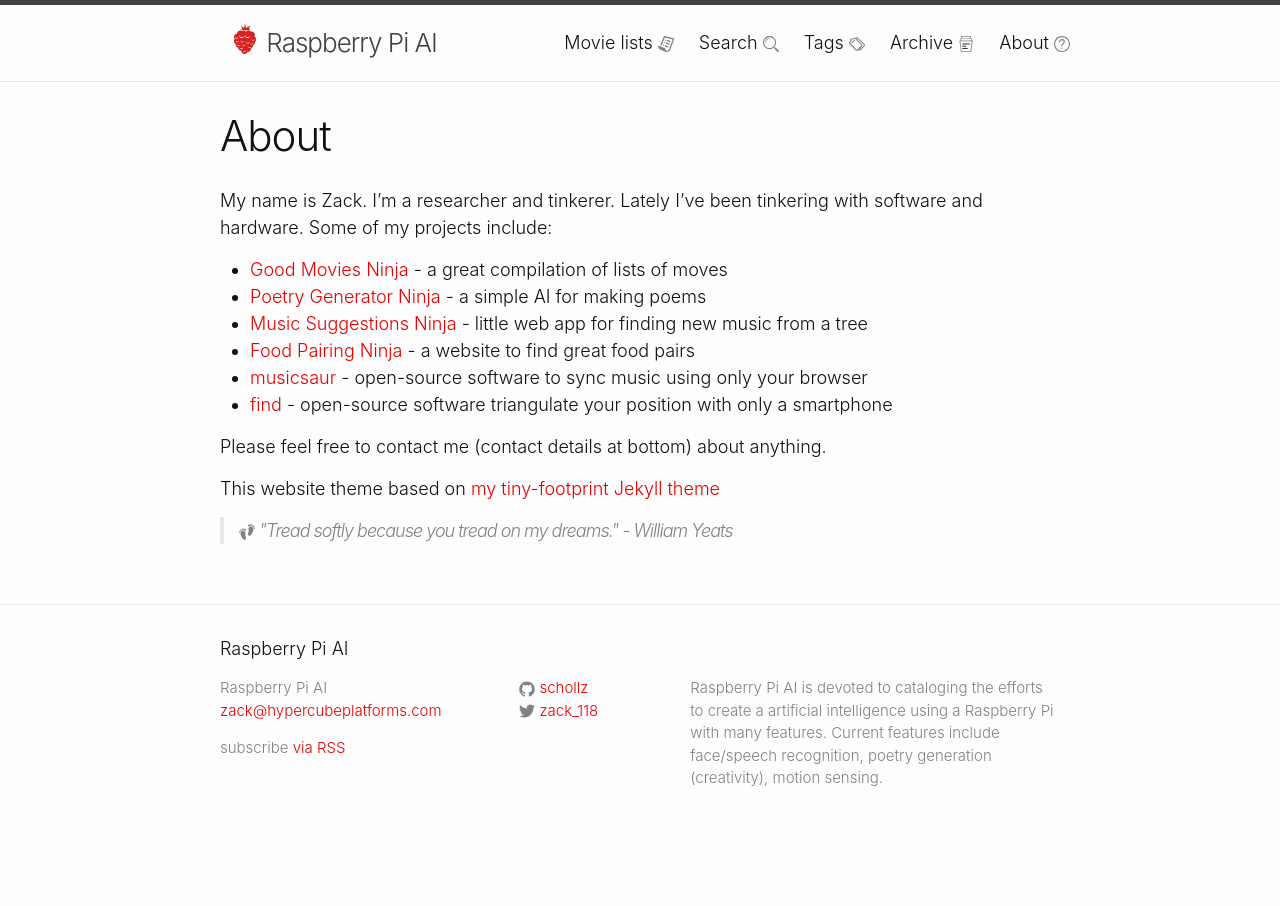
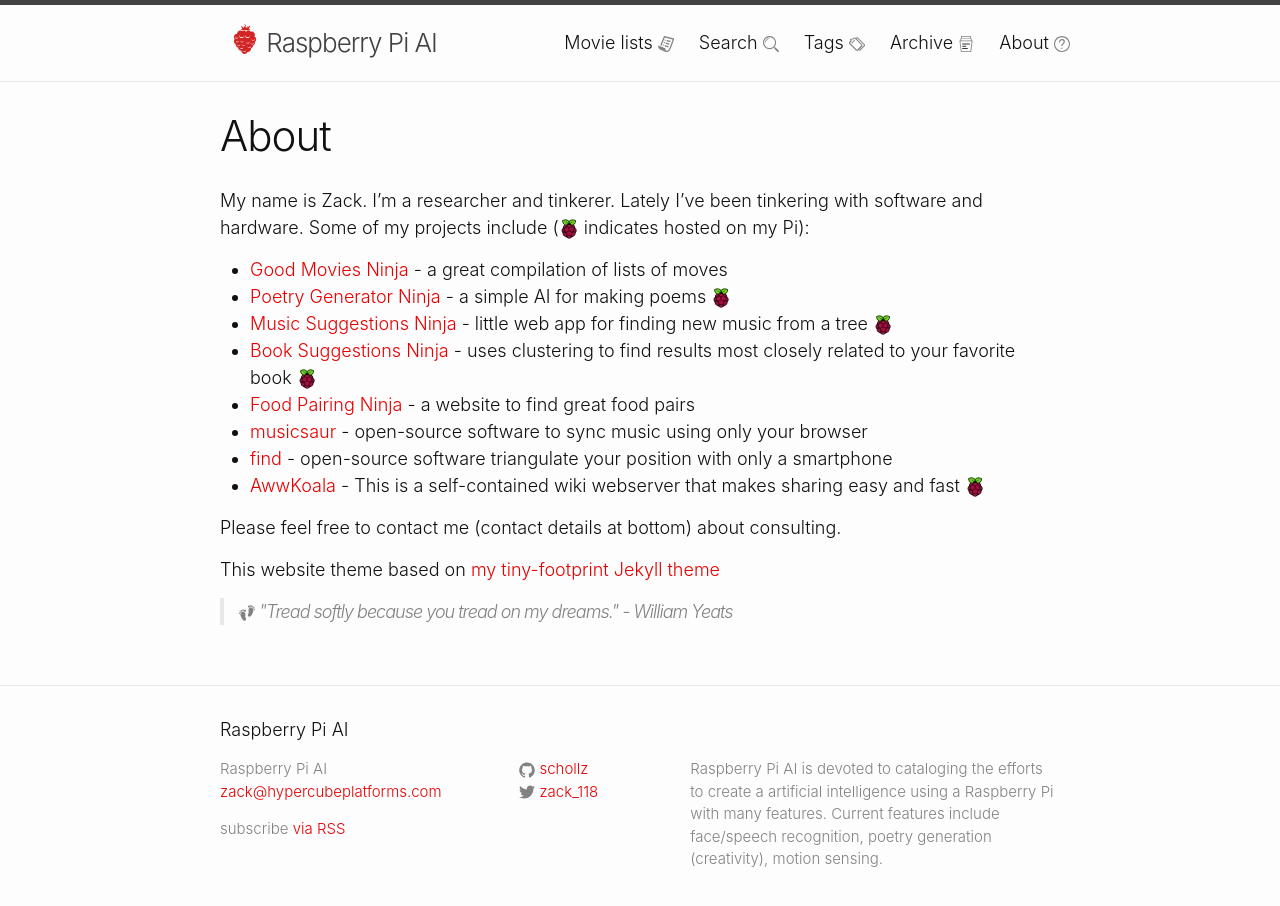
Before and after one commit to schollz/rpiai.com.old, a Jekyll site: the page built from about.md, in a window 1280 px wide and 931 px high. Shown: the top 906 px of the window. Built offline with Jekyll 4.4.1, drawn with Linux system fonts in a browser that asks for light colours.

Commit message:
Updated about

```diff
--- a/about.md
+++ b/about.md
@@ -5,16 +5,18 @@ permalink: /about/
 weight: 10
 ---
 
-My name is Zack. I'm a researcher and tinkerer. Lately I've been tinkering with software and hardware. Some of my projects include:
+My name is Zack. I'm a researcher and tinkerer. Lately I've been tinkering with software and hardware. Some of my projects include (![RPi](/assets/images/RPI.jpg) indicates hosted on my Pi):
 
 - [Good Movies Ninja](http://goodmovies.ninja/) - a great compilation of lists of moves
-- [Poetry Generator Ninja](http://www.poetrygenerator.ninja/poem/9f3d59e703fce8f4) - a simple AI for making poems
-- [Music Suggestions Ninja](http://www.musicsuggestions.ninja/) - little web app for finding new music from a tree
+- [Poetry Generator Ninja](http://www.poetrygenerator.ninja/poem/9f3d59e703fce8f4) - a simple AI for making poems ![RPi](/assets/images/RPI.jpg)
+- [Music Suggestions Ninja](http://www.musicsuggestions.ninja/) - little web app for finding new music from a tree ![RPi](/assets/images/RPI.jpg)
+- [Book Suggestions Ninja](http://www.booksuggestions.ninja/) - uses clustering to find results most closely related to your favorite book  ![RPi](/assets/images/RPI.jpg)
 - [Food Pairing Ninja](http://www.foodpairing.ninja/) - a website to find great food pairs
 - [musicsaur](http://www.musicsaur.com/) - open-source software to sync music using only your browser
 - [find](http://www.internalpositioning.com/) - open-source software triangulate your position with only a smartphone
+- [AwwKoala](https://awwkoala.com/about/view) - This is a self-contained wiki webserver that makes sharing easy and fast ![RPi](/assets/images/RPI.jpg)
 
-Please feel free to contact me (contact details at bottom) about anything.
+Please feel free to contact me (contact details at bottom) about consulting.
 
 This website theme based on [my tiny-footprint Jekyll theme](https://github.com/schollz/jekyll-minimal)
 
```
Also changed, not shown: assets/images/RPI.jpg (added).
